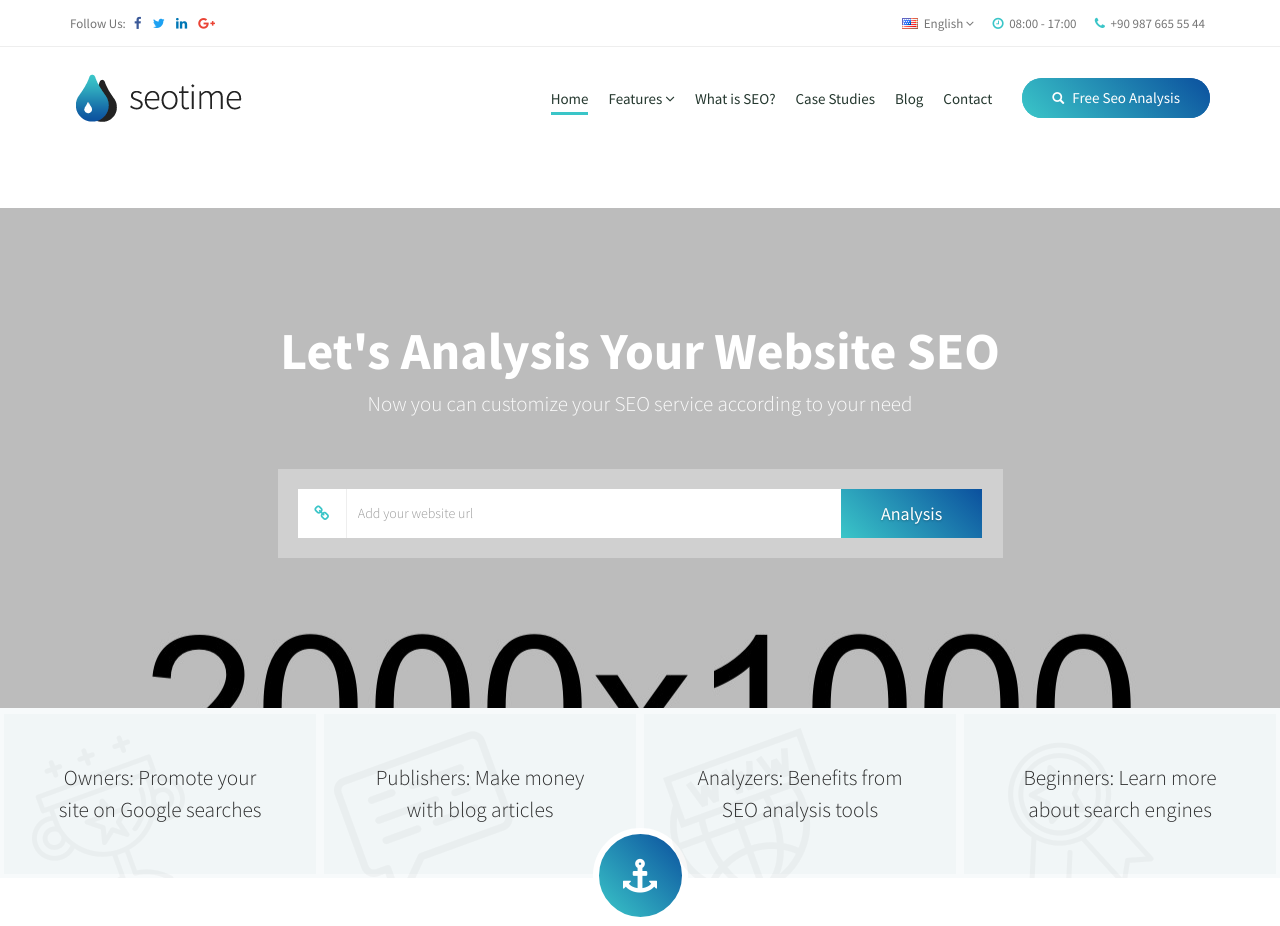
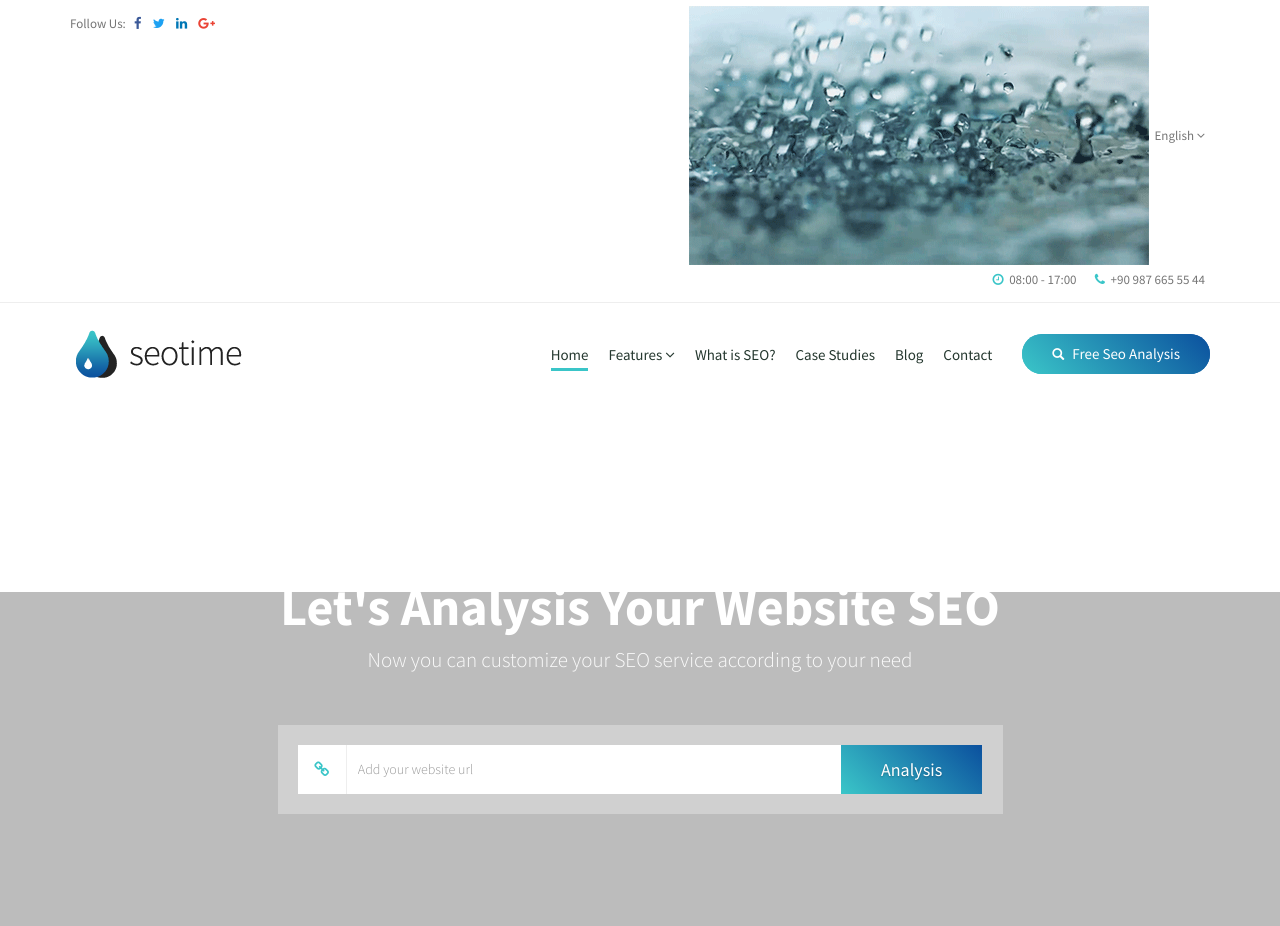
Before and after one commit to AmritaWNAOfficial/jivamritam, a plain HTML site: page index.html in a window 1280 px wide. Shown: the top 926 px of the page. Drawn offline with Linux system fonts and the light colour scheme.

Commit message:
Update index.html

```diff
--- a/index.html
+++ b/index.html
@@ -58,7 +58,7 @@
                         <nav class="topbar-menu">
                             <ul class="list-inline text-right navbar-right">
                                 <li class="dropdown">
-                                    <a class="dropdown-toggle" data-toggle="dropdown" href="#"><img src="images/us.png" alt=""> English
+                                    <a class="dropdown-toggle" data-toggle="dropdown" href="#"><img src="images/water.gif" alt=""> English
                                     <span class="fa fa-angle-down"></span></a>
                                     <ul class="dropdown-menu">
                                         <li><a href="#"><img src="images/tr.png" alt=""> Turkish</a></li>
```
